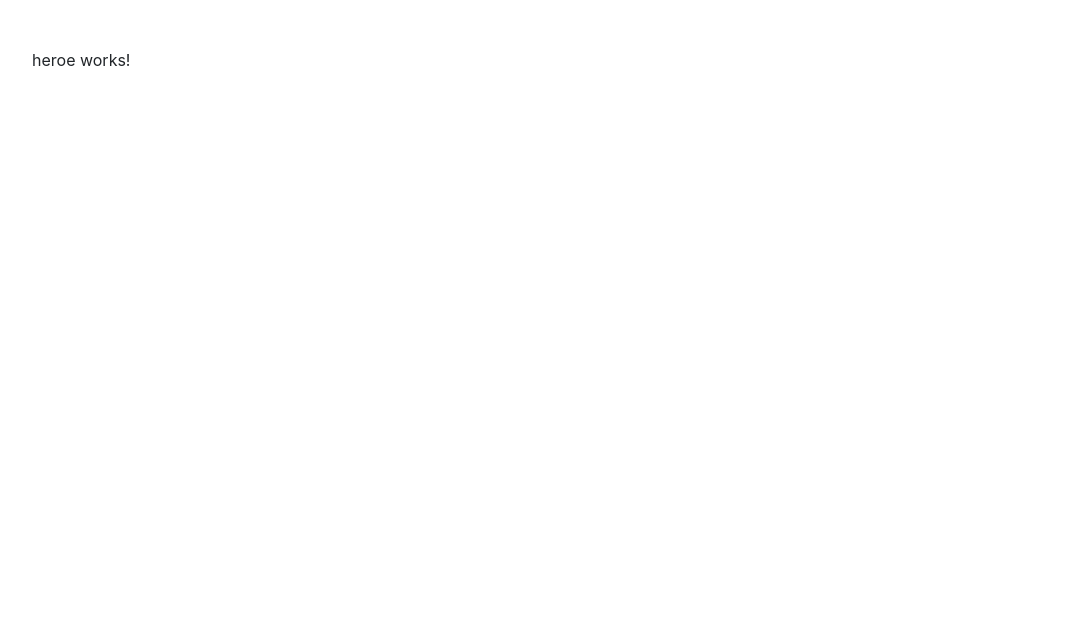
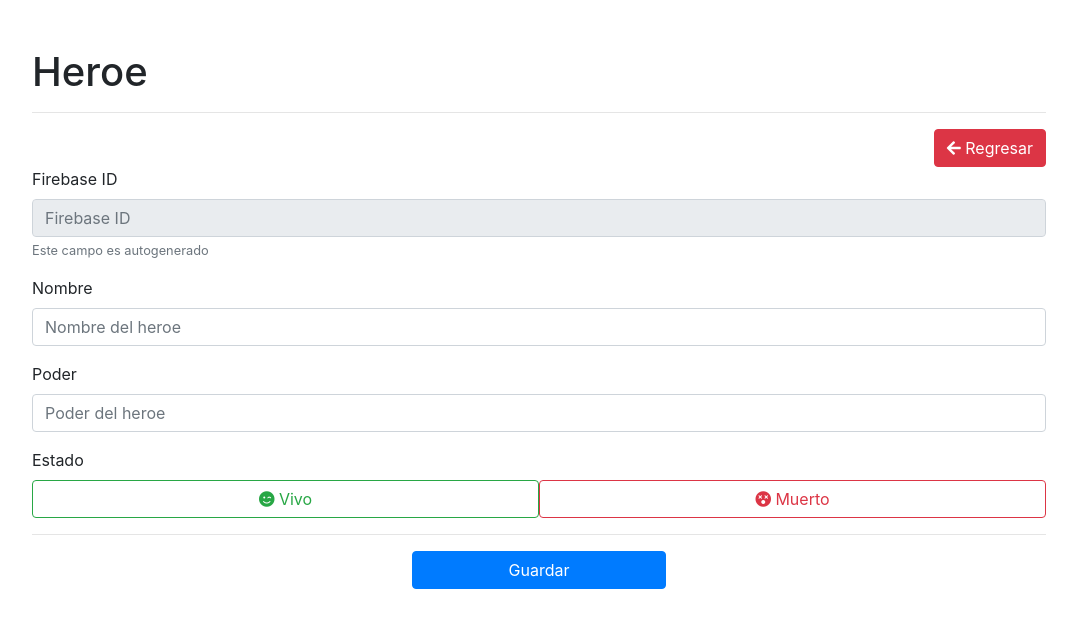
Before and after one commit to israelbejarano/angular-heroesapp-2, an Angular app: page /heroe/1 in a window 1280 px wide. Shown: the top 628 px of the page, without its empty margins (101-1178 px from the left). Built offline with nearby package versions, Linux system fonts and the light colour scheme.

Commit message:
componente heroe

```diff
--- a/src/app/pages/heroe/heroe.component.html
+++ b/src/app/pages/heroe/heroe.component.html
@@ -1,3 +1,45 @@
-<p>
-  heroe works!
-</p>
+<h1>Heroe</h1>
+<hr>
+<div class="row text-right">
+    <div class="col">
+        <button class="btn btn-danger" routerLink="/heroes">
+      <i class="fa fa-arrow-left"></i> Regresar
+    </button>
+    </div>
+</div>
+
+<div class="row animated fadeIn faster">
+    <div class="col">
+        <form>
+            <div class="form-group">
+                <label>Firebase ID</label>
+                <input type="text" class="form-control" disabled="disabled" placeholder="Firebase ID">
+                <small class="form-text text-muted">Este campo es autogenerado</small>
+            </div>
+            <div class="form-group">
+                <label>Nombre</label>
+                <input type="text" class="form-control" required placeholder="Nombre del heroe">
+            </div>
+            <div class="form-group">
+                <label>Poder</label>
+                <input type="text" class="form-control" placeholder="Poder del heroe">
+            </div>
+            <div>
+                <label>Estado</label>
+                <br>
+                <button class="btn btn-outline-success w-50" type="button">
+                <i class="fa fa-smile-wink"></i> Vivo
+              </button>
+                <button class="btn btn-outline-danger w-50" type="button">
+                <i class="fa fa-dizzy"></i> Muerto
+              </button>
+            </div>
+            <hr>
+            <div class="form-group text-center">
+                <button type="submit" class="btn btn-primary w-25">
+                <i></i> Guardar
+              </button>
+            </div>
+        </form>
+    </div>
+</div>
```
